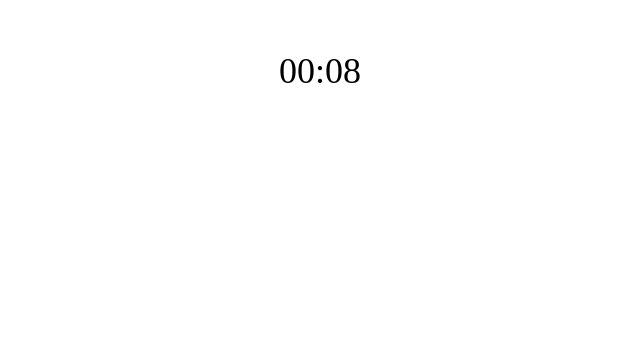
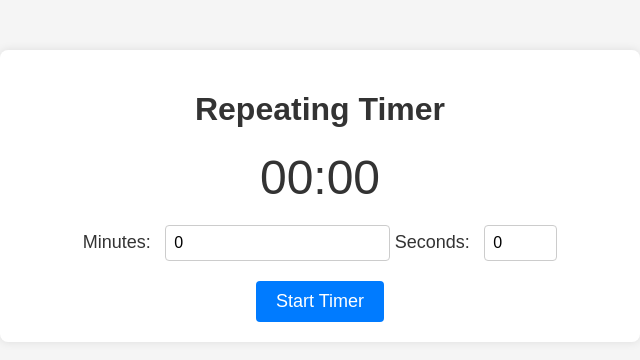
Before and after one commit to Carlosdmendoza/Loop-timer, a plain HTML site: page index.html in a window 1280 px wide. Shown: the whole page, without its empty margins (320-960 px from the left). Drawn offline with Linux system fonts and the light colour scheme.

Commit message:
Styling Updates

```diff
--- a/index.html
+++ b/index.html
@@ -7,7 +7,19 @@
 <link rel="stylesheet" href="styles.css">
 </head>
 <body>
-<div class="timer" id="timer">00:00</div>
+<div class="container">
+    <h1>Repeating Timer</h1>
+    <div class="timer-container">
+        <div class="timer" id="timer">00:00</div>
+        <div class="input-container">
+            <label for="minutes">Minutes:</label>
+            <input type="number" id="minutes" name="minutes" min="0" value="0">
+            <label for="seconds">Seconds:</label>
+            <input type="number" id="seconds" name="seconds" min="0" max="59" value="0">
+        </div>
+        <button onclick="startTimer()">Start Timer</button>
+    </div>
+</div>
 <audio id="audio" src="./Assets/bip.mp3"></audio>
 <script src="script.js"></script>
 </body>
--- a/script.js
+++ b/script.js
@@ -1,25 +1,34 @@
-function startTimer(duration, display) {
-    var timer = duration, minutes, seconds;
-    setInterval(function () {
-        minutes = parseInt(timer / 60, 10);
-        seconds = parseInt(timer % 60, 10);
+function startTimer() {
+    var inputMinutes = parseInt(document.getElementById('minutes').value);
+    var inputSeconds = parseInt(document.getElementById('seconds').value);
 
-        minutes = minutes < 10 ? "0" + minutes : minutes;
-        seconds = seconds < 10 ? "0" + seconds : seconds;
+    if (isNaN(inputMinutes) || isNaN(inputSeconds) || inputMinutes < 0 || inputSeconds < 0 || (inputMinutes === 0 && inputSeconds === 0)) {
+        alert("Please enter valid positive numbers for minutes and seconds.");
+        return;
+    }
 
-        display.textContent = minutes + ":" + seconds;
+    var timer = inputMinutes * 60 + inputSeconds,
+        display = document.querySelector('#timer');
+
+    var intervalId = setInterval(function () {
+        var minutes = parseInt(timer / 60, 10);
+        var seconds = parseInt(timer % 60, 10);
+
+        var displayMinutes = minutes < 10 ? "0" + minutes : minutes;
+        var displaySeconds = seconds < 10 ? "0" + seconds : seconds;
+
+        display.textContent = displayMinutes + ":" + displaySeconds;
 
         if (--timer < 0) {
-            timer = duration;
+            timer = inputMinutes * 60 + inputSeconds;
             // Play a sound
             var audio = document.getElementById("audio");
             audio.play();
         }
     }, 1000);
+
+    // Stop the timer after the specified duration
+    setTimeout(function() {
+        clearInterval(intervalId);
+    }, timer * 1000); // Convert seconds to milliseconds
 }
-
-window.onload = function () {
-    var twoMinutes = 60 * 0.2,
-        display = document.querySelector('#timer');
-    startTimer(twoMinutes, display);
-};
--- a/styles.css
+++ b/styles.css
@@ -1,5 +1,66 @@
+body {
+    font-family: Arial, sans-serif;
+    background-color: #f5f5f5;
+    margin: 0;
+    padding: 0;
+}
+
+.container {
+    max-width: 600px;
+    margin: 50px auto;
+    background-color: #fff;
+    padding: 20px;
+    border-radius: 8px;
+    box-shadow: 0 0 10px rgba(0, 0, 0, 0.1);
+}
+
+h1 {
+    text-align: center;
+    color: #333;
+}
+
+.timer-container {
+    text-align: center;
+}
+
 .timer {
-    font-size: 36px;
-    text-align: center;
-    margin-top: 50px;
-  }
+    font-size: 48px;
+    margin-bottom: 20px;
+    color: #333;
+}
+
+.input-container {
+    margin-bottom: 20px;
+}
+
+label {
+    font-size: 18px;
+    color: #333;
+    margin-right: 10px;
+}
+
+input {
+    padding: 8px;
+    font-size: 16px;
+    border: 1px solid #ccc;
+    border-radius: 4px;
+}
+
+button {
+    padding: 10px 20px;
+    font-size: 18px;
+    background-color: #007bff;
+    color: #fff;
+    border: none;
+    border-radius: 4px;
+    cursor: pointer;
+    transition: background-color 0.3s;
+}
+
+button:hover {
+    background-color: #0056b3;
+}
+
+button:focus {
+    outline: none;
+}
```
